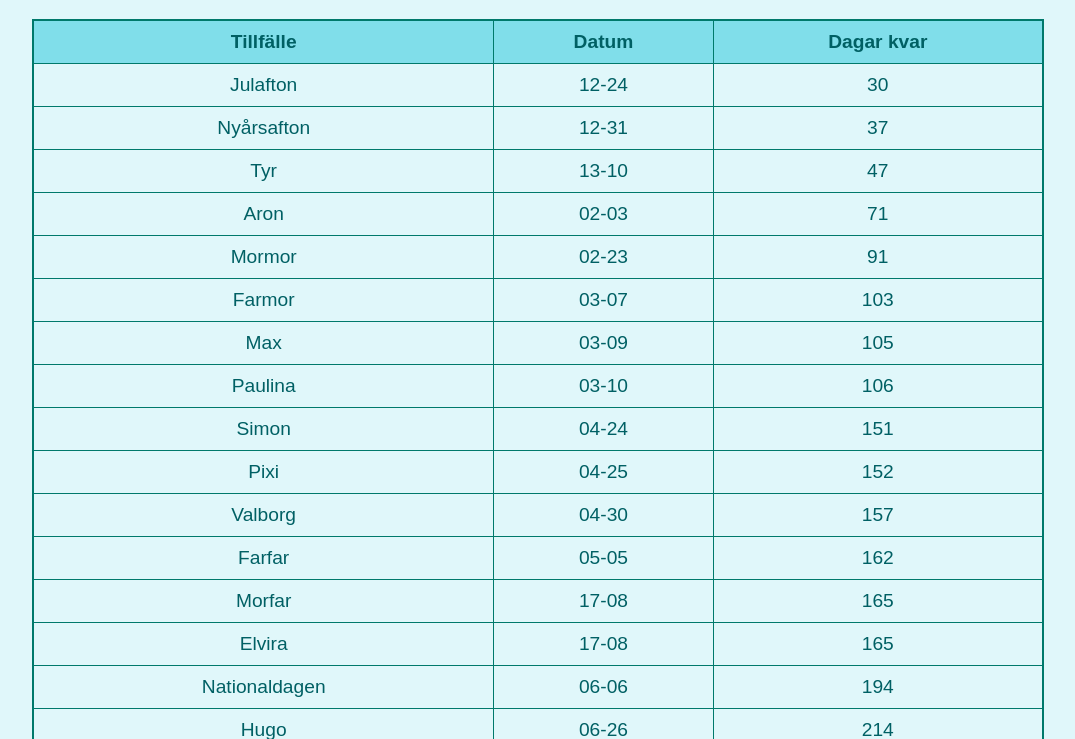
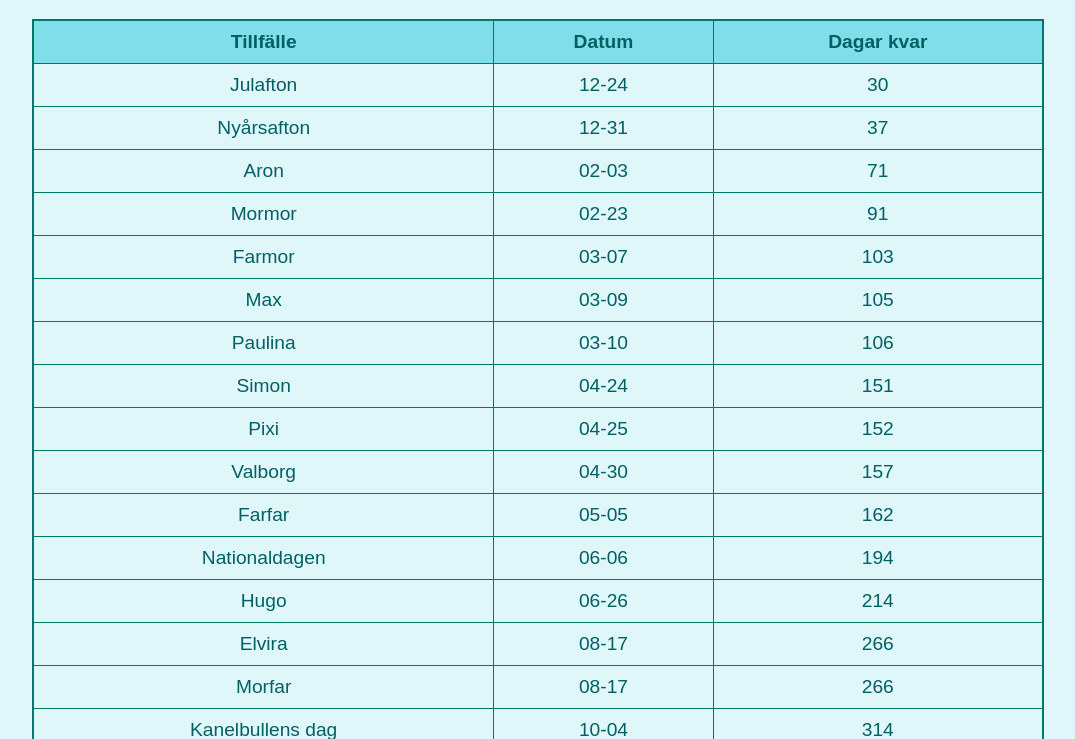
Before and after one commit to sudoq/datum, a plain HTML site: page index.html in a window 1280 px wide. Shown: the part 61-800 px from the top of the page, without its empty margins (102-1177 px from the left). Drawn offline with Linux system fonts and the light colour scheme.

Commit message:
Update index.html

```diff
--- a/index.html
+++ b/index.html
@@ -50,24 +50,26 @@
 
     <script>
         const holidays = [
-            { name: "Julafton", date: "12-24" },
-            { name: "Nyårsafton", date: "12-31" },
-            { name: "Elliot", date: "10-19" },
-            { name: "Aron", date: "02-03" },
-            { name: "Paulina", date: "03-10" },
-            { name: "Simon", date: "04-24" },
-            { name: "Pixi", date: "04-25" },
-            { name: "Mormor", date: "02-23" },
-            { name: "Max", date: "03-09" },
-            { name: "Hugo", date: "06-26" },
-            { name: "Tyr", date: "13-10" },
-            { name: "Farfar", date: "05-05" },
-            { name: "Farmor", date: "03-07" },
-            { name: "Morfar", date: "17-08" },
-            { name: "Elvira", date: "17-08" },
-            { name: "Valborg", date: "04-30" },
-            { name: "Nationaldagen", date: "06-06" },
-            { name: "Kanelbullens dag", date: "10-04" },
+            { date: "02-03", name: "Aron" },
+            { date: "02-23", name: "Mormor" },
+            { date: "03-07", name: "Farmor" },
+            { date: "03-09", name: "Max" },
+            { date: "03-10", name: "Paulina" },
+            { date: "04-24", name: "Simon" },
+            { date: "04-25", name: "Pixi" },
+            { date: "04-30", name: "Valborg" },
+            { date: "05-05", name: "Farfar" },
+            { date: "06-06", name: "Nationaldagen" },
+            { date: "06-26", name: "Hugo" },
+            { date: "10-04", name: "Kanelbullens dag" },
+            { date: "10-13", name: "Tyr" },
+            { date: "10-19", name: "Elliot" },
+            { date: "10-29", name: "Lukas" },
+            { date: "10-31", name: "Halloween" },
+            { date: "12-24", name: "Julafton" },
+            { date: "12-31", name: "Nyårsafton" },
+            { date: "08-17", name: "Elvira" },
+            { date: "08-17", name: "Morfar" },
         ];
 
         function calculateDaysRemaining(monthDay) {
```
